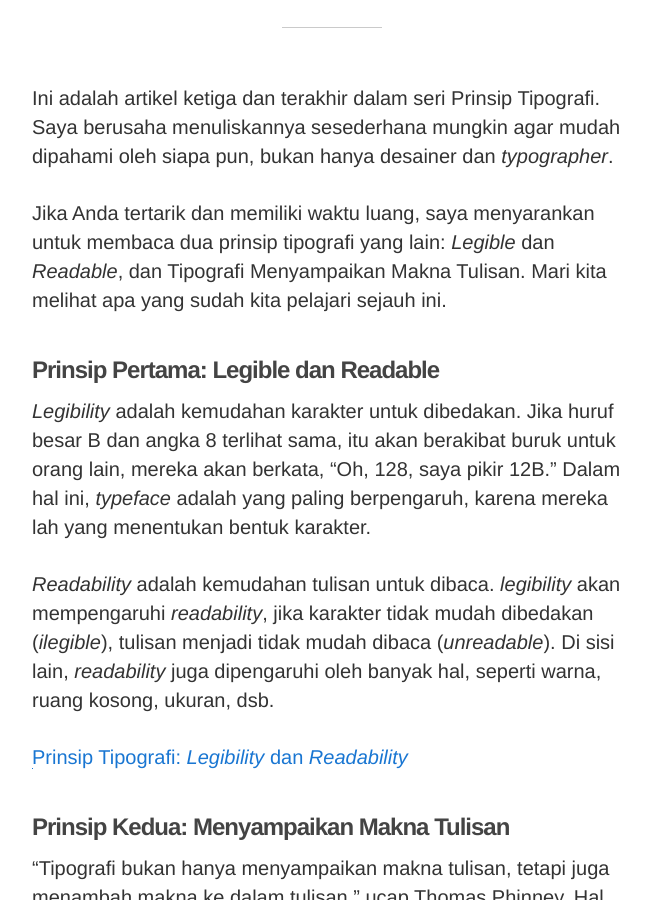
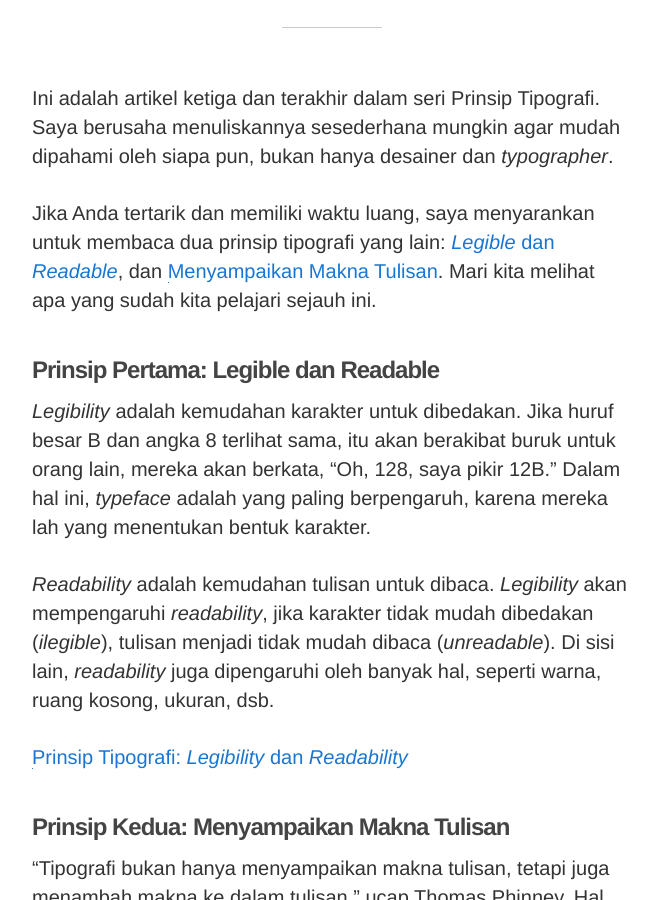
Before and after one commit to tertanda/rnsl.github.io, a Jekyll site: the page built from artikel/tipografi/_posts/2016-12-06-prinsip-tipografi-untuk-semua-orang.md, in a window 1280 px wide and 900 px high, scrolled down 306 px. Shown: the whole window, without its empty margins (308-965 px from the left). Built offline with Jekyll 4.4.1, drawn with Linux system fonts in a browser that asks for light colours.

Commit message:
Update 2016-12-06-prinsip-tipografi-untuk-semua-orang.md

```diff
--- a/artikel/tipografi/_posts/2016-12-06-prinsip-tipografi-untuk-semua-orang.md
+++ b/artikel/tipografi/_posts/2016-12-06-prinsip-tipografi-untuk-semua-orang.md
@@ -13,13 +13,13 @@ meta     : Prinsip tipografi. Tugas typographer adalah menyusun tipografi untuk
 
 Ini adalah artikel ketiga dan terakhir dalam seri Prinsip Tipografi. Saya berusaha menuliskannya sesederhana mungkin agar mudah dipahami oleh siapa pun, bukan hanya desainer dan *typographer*.
 
-Jika Anda tertarik dan memiliki waktu luang, saya menyarankan untuk membaca dua prinsip tipografi yang lain: *Legible* dan *Readable*, dan Tipografi Menyampaikan Makna Tulisan. Mari kita melihat apa yang sudah kita pelajari sejauh ini.
+Jika Anda tertarik dan memiliki waktu luang, saya menyarankan untuk membaca dua prinsip tipografi yang lain: <a href="https://ransel.org/artikel/tipografi/prinsip-tipografi-legibility-readability" title="Prinsip Tipografi: Legibility dan Readability" target="_blank"><em>Legible</em> dan <em>Readable</em></a>, dan <a href="https://ransel.org/artikel/tipografi/prinsip-tipografi-menyampaikan-makna-tulisan" title="Prinsip Tipografi: Menyampaikan Makna Tulisan" target="_blank"> Menyampaikan Makna Tulisan</a>. Mari kita melihat apa yang sudah kita pelajari sejauh ini.
 
 ## Prinsip Pertama: Legible dan Readable
 
 *Legibility* adalah kemudahan karakter untuk dibedakan. Jika huruf besar B dan angka 8 terlihat sama, itu akan berakibat buruk untuk orang lain, mereka akan berkata, "Oh, 128, saya pikir 12B." Dalam hal ini, *typeface* adalah yang paling berpengaruh, karena mereka lah yang menentukan bentuk karakter.
 
-*Readability* adalah kemudahan tulisan untuk dibaca. *legibility* akan mempengaruhi *readability*, jika karakter tidak mudah dibedakan (*ilegible*), tulisan menjadi tidak mudah dibaca (*unreadable*). Di sisi lain, *readability* juga dipengaruhi oleh banyak hal, seperti warna, ruang kosong, ukuran, dsb.
+*Readability* adalah kemudahan tulisan untuk dibaca. *Legibility* akan mempengaruhi *readability*, jika karakter tidak mudah dibedakan (*ilegible*), tulisan menjadi tidak mudah dibaca (*unreadable*). Di sisi lain, *readability* juga dipengaruhi oleh banyak hal, seperti warna, ruang kosong, ukuran, dsb.
 
 <a href="https://ransel.org/artikel/tipografi/prinsip-tipografi-legibility-readability" title="Prinsip Tipografi: Legibility dan Readability" target="_blank">Prinsip Tipografi: <em>Legibility</em> dan <em>Readability</em></a>
 
```
